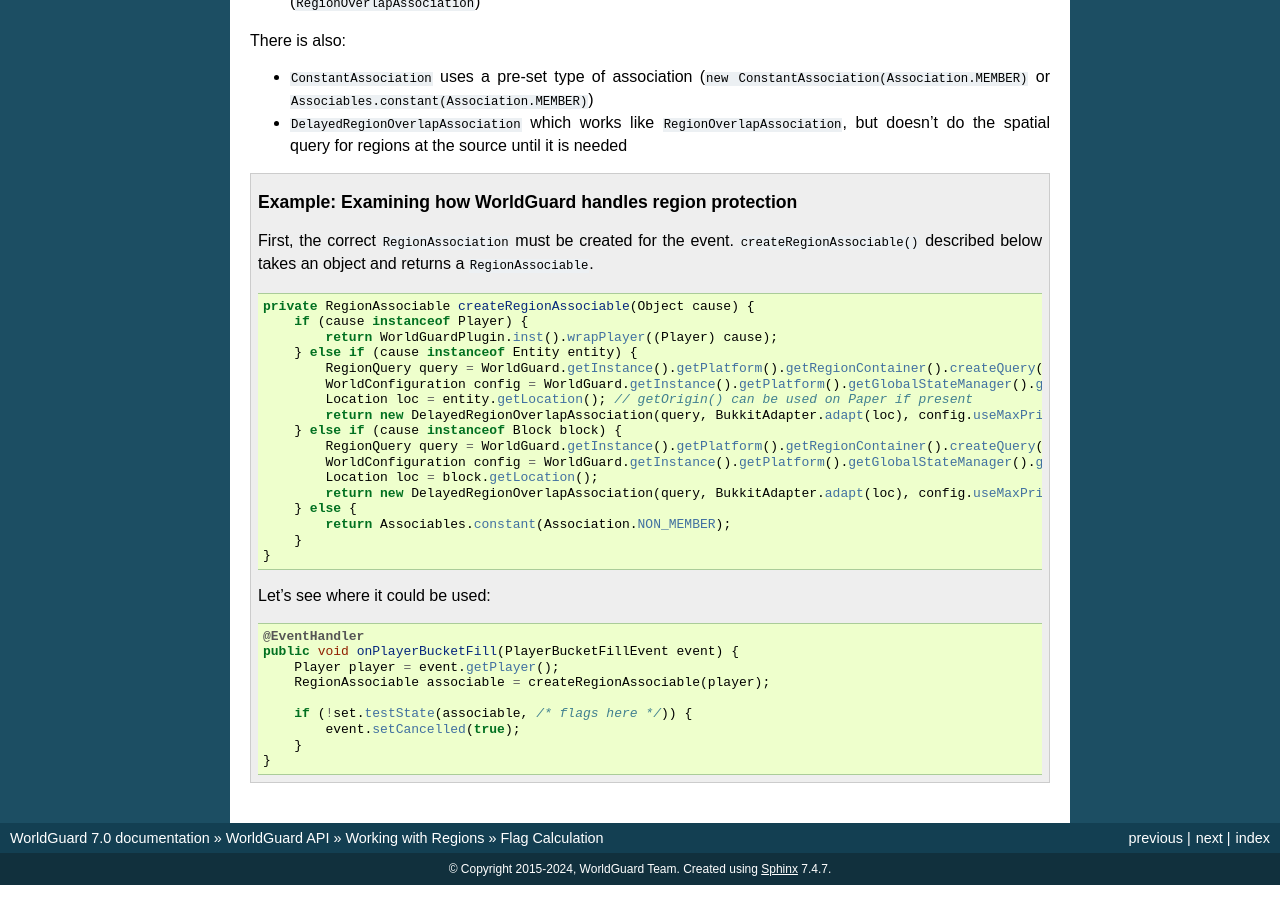
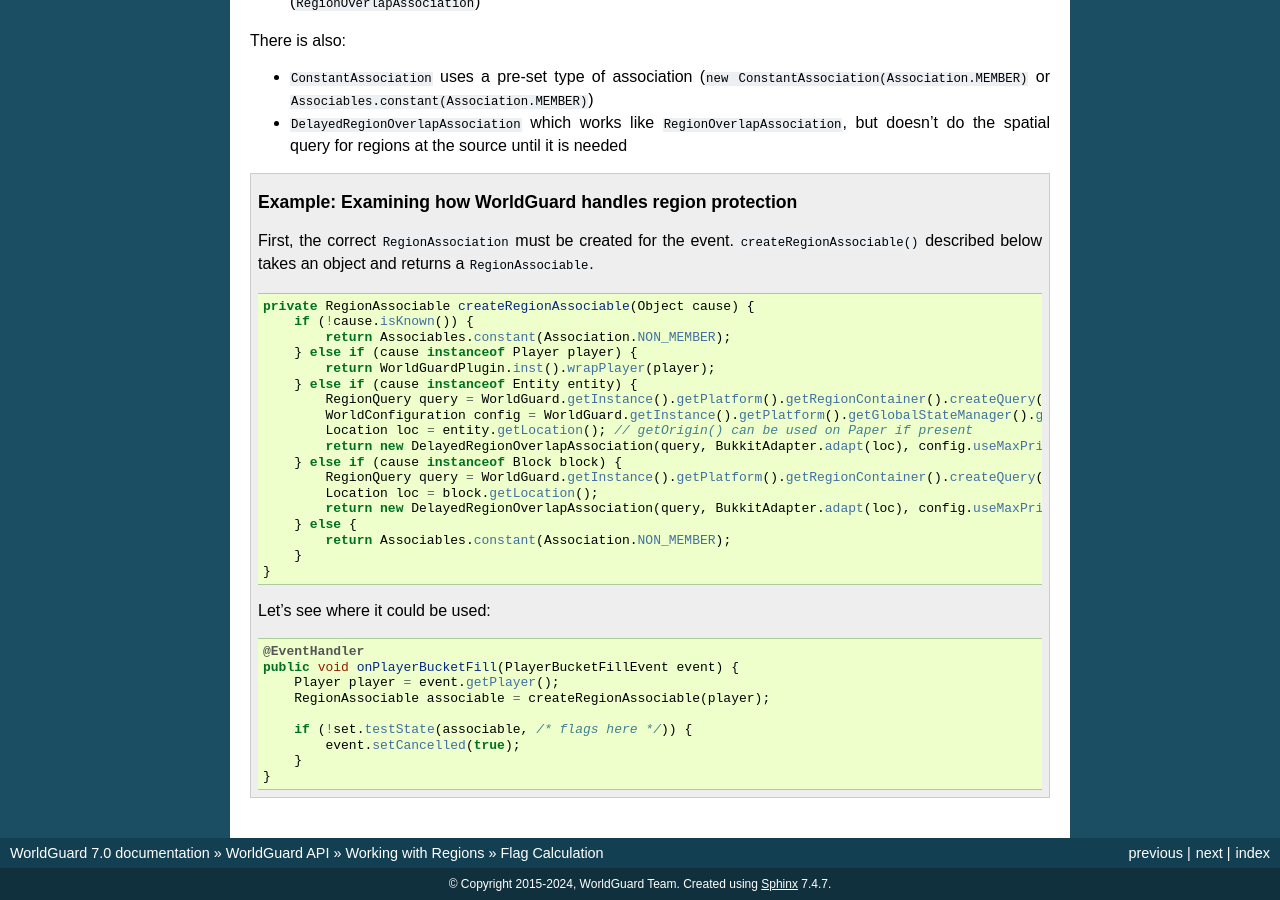
Before and after one commit to aurorasmiles/WorldGuardDocs, a Sphinx documentation site: the page built from source/developer/regions/flag-calculation.rst, in a window 1280 px wide and 900 px high, scrolled down 2742 px. Built offline with Sphinx 7.4.7, drawn with Linux system fonts in a browser that asks for light colours.

Commit message:
Update code examples

```diff
--- a/source/developer/regions/flag-calculation.rst
+++ b/source/developer/regions/flag-calculation.rst
@@ -148,8 +148,10 @@
     .. code-block:: java
 
         private RegionAssociable createRegionAssociable(Object cause) {
-            if (cause instanceof Player) {
-                return WorldGuardPlugin.inst().wrapPlayer((Player) cause);
+            if (!cause.isKnown()) {
+                return Associables.constant(Association.NON_MEMBER);
+            } else if (cause instanceof Player player) {
+                return WorldGuardPlugin.inst().wrapPlayer(player);
             } else if (cause instanceof Entity entity) {
                 RegionQuery query = WorldGuard.getInstance().getPlatform().getRegionContainer().createQuery();
                 WorldConfiguration config = WorldGuard.getInstance().getPlatform().getGlobalStateManager().get(BukkitAdapter.adapt(entity.getWorld()));
@@ -157,7 +159,6 @@
                 return new DelayedRegionOverlapAssociation(query, BukkitAdapter.adapt(loc), config.useMaxPriorityAssociation);
             } else if (cause instanceof Block block) {
                 RegionQuery query = WorldGuard.getInstance().getPlatform().getRegionContainer().createQuery();
-                WorldConfiguration config = WorldGuard.getInstance().getPlatform().getGlobalStateManager().get(BukkitAdapter.adapt(block.getWorld()));
                 Location loc = block.getLocation();
                 return new DelayedRegionOverlapAssociation(query, BukkitAdapter.adapt(loc), config.useMaxPriorityAssociation);
             } else {
--- a/source/developer/regions/protected-region.rst
+++ b/source/developer/regions/protected-region.rst
@@ -41,7 +41,7 @@
 
         if (region instanceof ProtectedPolygonalRegion) {
             ProtectedPolygonalRegion polygon = (ProtectedPolygonalRegion) region;
-            List<BlockVector2D> points = polygon.getPoints();
+            List<BlockVector2> points = polygon.getPoints();
         }
 
 Domains
--- a/source/developer/regions/spatial-queries.rst
+++ b/source/developer/regions/spatial-queries.rst
@@ -101,10 +101,9 @@
 
 .. topic:: Example: Getting a list of regions
 
-    Google's Guava library has ``Lists.newArrayList(Iterable)`` to create an ``ArrayList`` from an ``Iterable``.
-
     .. code-block:: java
 
-        List<ProtectedRegion> region = Lists.newArrayList(set);
+        List<ProtectedRegion> region = new ArrayList<>();
+        set.forEach(region::add);
 
 If you are performing a spatial query to check protection or flags, see either :doc:`protection-query` or :doc:`flag-calculation`.
```
Also changed, not shown: other parts of source/developer/regions/protected-region.rst (+1 -1 lines).
